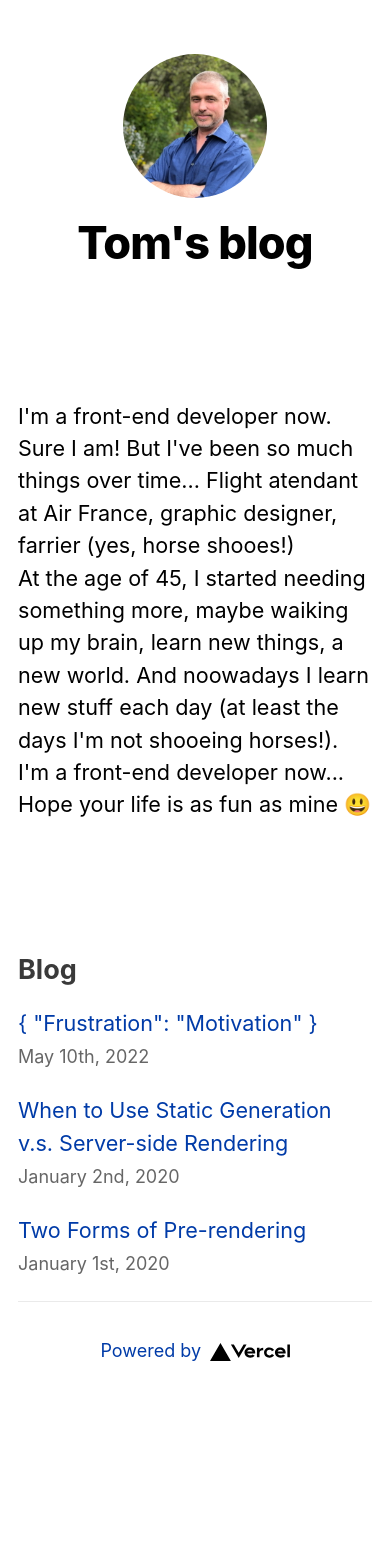
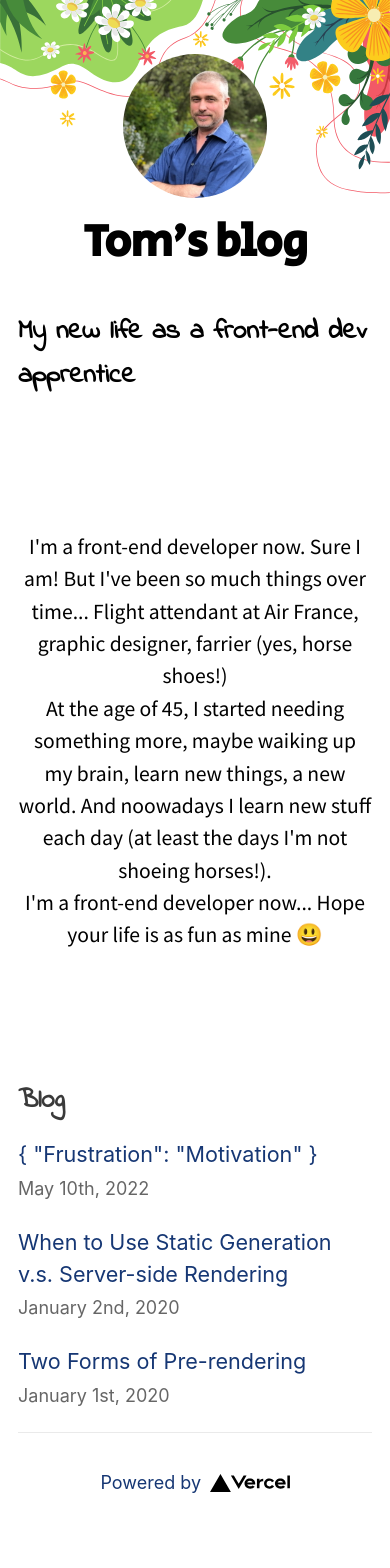
Before and after one commit to Peanuts-83/nextjs-blog, a Next.js app: page / in a window 390 px wide. Shown: the top 1568 px of the page. Before the commit the page ends 1509 px from the top, so only its background shows below. Built offline with nearby package versions, Linux system fonts and the light colour scheme.

Commit message:
bg responsive

```diff
--- a/components/layout.js
+++ b/components/layout.js
@@ -38,6 +38,7 @@ export default function Layout({ children, home }) {
               alt={name}
             />
             <h1 className={utilStyles.heading2Xl}>{siteTitle}</h1>
+            <h2>My new life as a front-end dev apprentice</h2>
           </>
         ) : (
           <>
@@ -69,6 +70,7 @@ export default function Layout({ children, home }) {
           </Link>
         </div>
       )}
+      <div className={utilStyles.spacer}></div>
     </div>
   );
 }
--- a/components/layout.module.css
+++ b/components/layout.module.css
@@ -14,6 +14,6 @@
     margin: 3rem 0 0;
   }
 
-.nav_link {
+/* .nav_link {
     font-family: 'Gill Sans', 'Gill Sans MT', Calibri, 'Trebuchet MS', sans-serif;
-}
+} */
--- a/lib/posts.js
+++ b/lib/posts.js
@@ -47,7 +47,7 @@ export function getAllPostIds() {
     return fileNames.map(fileName => {
         return {
             params: {                               // params required
-                id: fileName.replace(/\.md$/, '')   // id: must the dynamic name
+                id: fileName.replace(/\.md$/, '')   // id: must be the dynamic name
             }
         }
     })
--- a/pages/index.js
+++ b/pages/index.js
@@ -22,9 +22,9 @@ export default function Home({ allPostsData }) {
       </Head>
 
       <main className={utilStyles.headingMd}>
-        <p>I'm a front-end developer now. Sure I am! But I've been so much things over time... Flight atendant at Air France, graphic designer, farrier (yes, horse shooes!)
+        <p className={utilStyles.centerText}>I'm a front-end developer now. Sure I am! But I've been so much things over time... Flight attendant at Air France, graphic designer, farrier (yes, horse shoes!)
           <br />
-          At the age of 45, I started needing something more, maybe waiking up my brain, learn new things, a new world. And noowadays I learn new stuff each day (at least the days I'm not shooeing horses!).
+          At the age of 45, I started needing something more, maybe waiking up my brain, learn new things, a new world. And noowadays I learn new stuff each day (at least the days I'm not shoeing horses!).
           <br />
           I'm a front-end developer now... Hope your life is as fun as mine 😃
         </p>
--- a/pages/posts/[id].js
+++ b/pages/posts/[id].js
@@ -28,13 +28,15 @@ export default function Post({ postData }) {
             <Head>
                 <title>{postData.title}</title>
             </Head>
+            <postContainer>
                 <h1 className={utilStyles.headingXl}>{postData.title}</h1>
                 <br />
                 <div className={utilStyles.lightText}>
                     <Date dateString={postData.date} />
                 </div>
                 <br />
-            <div dangerouslySetInnerHTML={{__html: postData.contentHTML}} />
+                <div dangerouslySetInnerHTML={{ __html: postData.contentHTML }} />
+            </postContainer>
         </Layout>
     )
 }
--- a/styles/global.css
+++ b/styles/global.css
@@ -1,3 +1,11 @@
+@import url('https://fonts.googleapis.com/css2?family=Indie+Flower&family=Secular+One&family=Source+Sans+Pro:wght@400;600&display=swap');
+html {
+  background: url("/images/bg_top.svg"), url("/images/bg_bottom.svg");
+  background-repeat: no-repeat, no-repeat;
+  background-size: contain, contain;
+  background-position: top center, bottom center;
+}
+
 html,
 body {
   padding: 0;
@@ -13,7 +21,7 @@ body {
 }
 
 a {
-  color: rgb(0, 59, 168);
+  color: rgb(22, 55, 116);
   text-decoration: none;
 }
 
@@ -25,3 +33,24 @@ img {
   max-width: 100%;
   display: block;
 }
+
+h1 {
+  font-family: 'Secular One', sans-serif;
+}
+
+h2 {
+  font-family: 'Indie Flower', cursive;
+}
+
+p {
+  font-family: 'Source Sans Pro', sans-serif;
+}
+
+code {
+  color: brown;
+}
+
+em {
+  font-weight: bold;
+  color: brown;
+}
--- a/styles/utils.module.css
+++ b/styles/utils.module.css
@@ -27,7 +27,7 @@
   }
 
   .borderCircle {
-    border-radius: 9999px;
+    border-radius: 50%;
   }
 
   .colorInherit {
@@ -51,3 +51,11 @@
   .lightText {
     color: #666;
   }
+
+  .centerText {
+    text-align: center;
+  }
+
+  .spacer {
+    margin: 15rem 0;
+  }
```
Also changed, not shown: public/images/bg_bottom.svg (added), public/images/bg_top.svg (added). Lines whose indentation alone changed are shown as unchanged.
